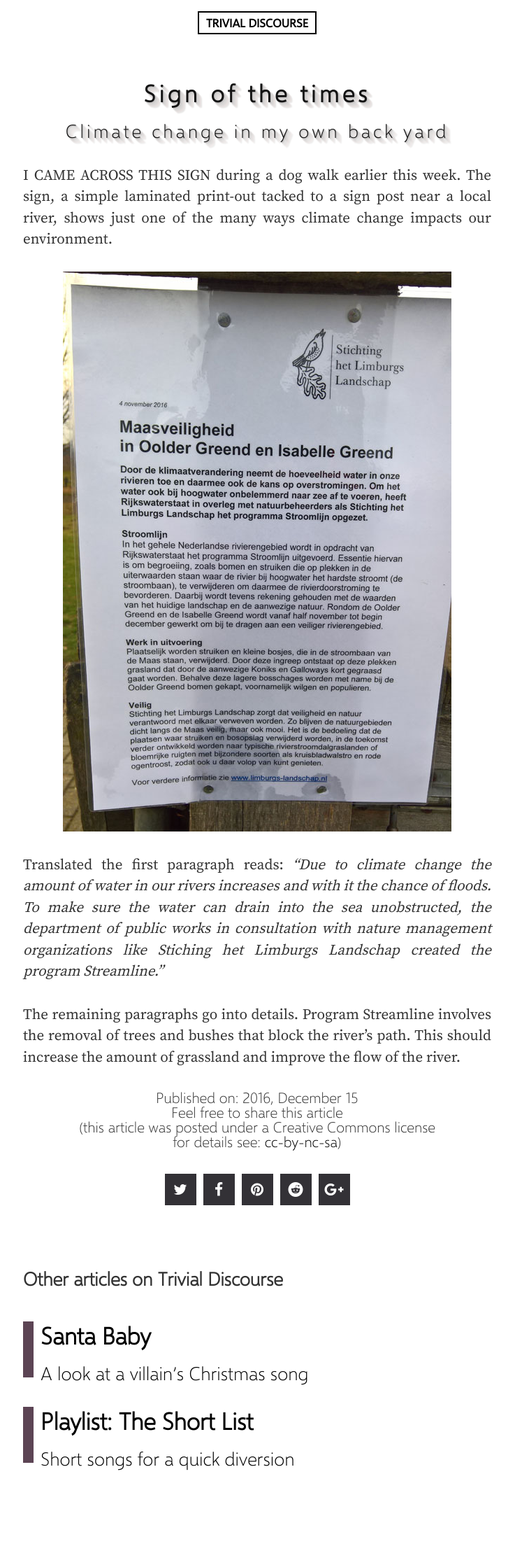
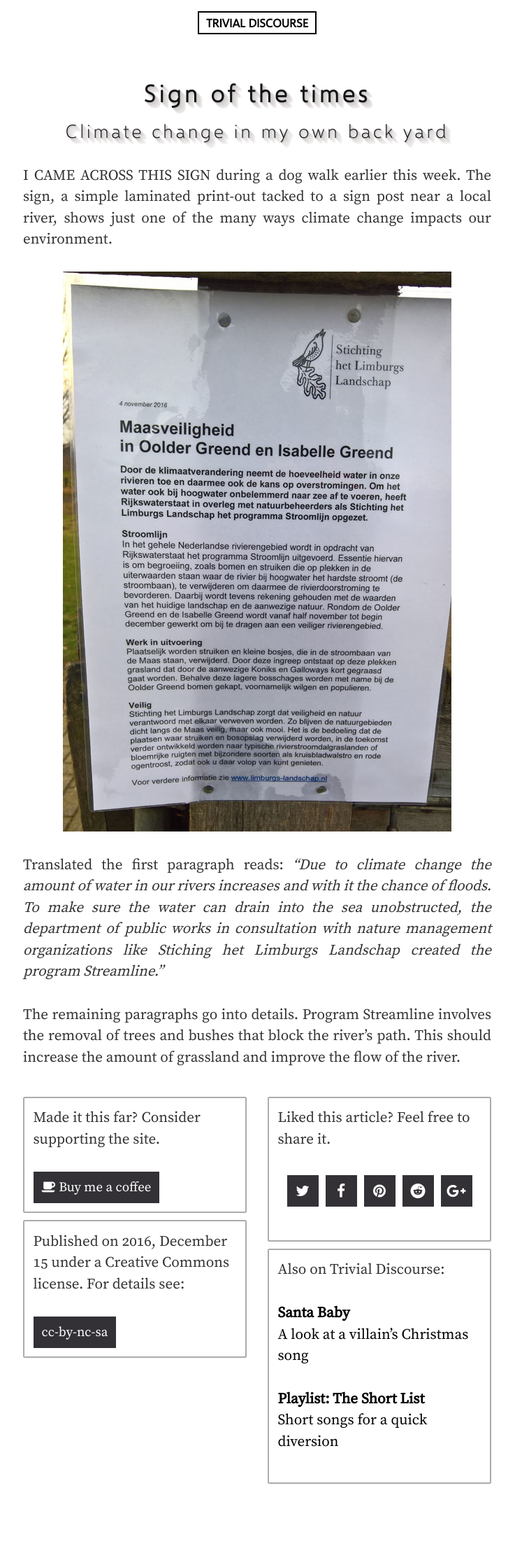
Before and after one commit to PieterHeijman/PieterHeijman.github.io, a Jekyll site: the page built from _posts/2016-12-15-sign-of-the-times.html, in a window 1280 px wide. Shown: the whole page at 70% size, without its empty margins (272-1009 px from the left). Built offline with Jekyll 4.4.1, drawn with Linux system fonts in a browser that asks for light colours.

Commit message:
[TASK] Updated the footer

```diff
--- a/_layouts/post.html
+++ b/_layouts/post.html
@@ -12,11 +12,31 @@ layout: default
         <h2 class="title">{{ page.subtitle }}</h2>
         {{ content }}
         </article>
-                <p class="title">
-                    Published on: {{ page.readableDate }}<br>
-                    Feel free to share this article<br>
-                    (this article was posted under a Creative Commons license<br>for details see: <a rel="license" href="https://creativecommons.org/licenses/by-nc-sa/4.0/" target="_blank">cc-by-nc-sa</a>)
+
+        <div class="row">
+          <div class="col-md-6">
+            <div class="card">
+              <div class="card-body">
+                <p class="card-text">
+                  Made it this far? Consider supporting the site.
                 </p>
+                <a href="https://ko-fi.com/M4M07KBW" target="_blank" class="btn btn-primary"><i aria-hidden="true" class="fa fa-coffee"></i>&nbsp;Buy me a coffee</a>
+              </div>
+            </div>
+            <div class="card">
+              <div class="card-body">
+                <p class="card-text">
+                    Published on {{ page.readableDate }} under a Creative Commons license. For details see:
+                </p>
+                <a rel="license" class="btn btn-primary" href="https://creativecommons.org/licenses/by-nc-sa/4.0/" target="_blank">cc-by-nc-sa</a>
+              </div>
+            </div>
+          </div>
+          <div class="col-md-6">
+            <div class="card">
+              <div class="card-body">
+                <p class="card-text">
+                  Liked this article? Feel free to share it.
                   <div class="sharing">
                     <a href="http://www.twitter.com/share" title="Tweet to your friends about this article" target="_blank"><i class="fa fa-twitter" aria-hidden="true"></i></a>
                     <a href="https://www.facebook.com/sharer/sharer.php" title="Tell all your friends on Facebook about this article" target="_blank"><i class="fa fa-facebook" aria-hidden="true"></i></a>
@@ -24,13 +44,40 @@ layout: default
                     <a href="http://www.reddit.com/submit?url=www.trivialdiscourse.com{{ page.url }}" title="Discuss this article on Reddit" target="_blank"><i class="fa fa-reddit" aria-hidden="true"></i></a>
                     <a href="https://plus.google.com/share?url=www.trivialdiscourse.com{{ page.url }}" title="Tell all your Google Plus circles about this article" target="_blank"><i class="fa fa-google-plus" aria-hidden="true"></i></a>
                   </div>
-
+                </p>
+              </div>
+            </div>
+            <div class="card">
+              <div class="card-body">
+                <p class="card-text">
+                  Also on Trivial Discourse:<br>
+                </p>
+                <p class="card-text">
+                  {% if page.previous.title %}
+                    <a rel="prev" href="{{ page.previous.url }}">
+                      <strong>{{ page.previous.title }}</strong><br>
+                      {{ page.previous.subtitle }}
+                    </a>
+                  {% endif %}
+                </p>
+                <p class="card-text">
+                  {% if page.next.title %}
+                    <a rel="prev" href="{{ page.next.url }}">
+                      <strong>{{ page.next.title }}</strong><br>
+                      {{ page.next.subtitle }}
+                    </a>
+                  {% endif %}
+                </p>
+              </div>
+            </div>
+          </div>
+        </div>
       </div>
     </div>
 
     <div class="space"></div>
     <div class="row">
-            <div  class="col-md-12">
+      <div class="col-md-12">
         {% if page.image_creditlink %}
         <div class="photocredits"><a href="{{ page.image_creditlink }}" target="_blank">{{ page.image_credits }}</a></div>
         {% endif %}
@@ -57,41 +104,6 @@ layout: default
         {% endif%}
       </div>
     </div>
-        <div class="row">
-            <div class="col-md-12">
-                <h3>Other articles on Trivial Discourse</h3>
-            </div>
-        </div>
-        <div class="row">
-            <div class="col-md-12">
-            {% if page.previous.title %}
-                <p>
-                    <div class="cat {{ page.previous.category }}"></div>
-                    <a rel="prev" href="{{ page.previous.url }}">
-                    <h1 class="title menu-item">{{ page.previous.title }}</h1>
-                    {% if page.previous.subtitle %}
-                    <h2 class="title">{{ page.previous.subtitle }}</h2>
-                    {% else %}
-                    <p>&nbsp;</p>
-                    {% endif %}
-                    </a>
-                </p>
-            {% endif %}
-            {% if page.next.title %}
-                <p>
-                    <div class="cat {{ page.next.category }}"></div>
-                    <a rel="next" href="{{ page.next.url }}">
-                    <h1 class="title menu-item">{{ page.next.title }}</h1>
-                    {% if page.next.subtitle %}
-                    <h2 class="title">{{ page.next.subtitle }}</h2>
-                    {% else %}
-                    <p>&nbsp;</p>
-                    {% endif %}
-                    </a>
-                </p>
-            {% endif %}
-            </div>
-        </div>
     <div class="extra-space"></div>
   </div>
 </div>
--- a/_sass/_base.scss
+++ b/_sass/_base.scss
@@ -129,6 +129,10 @@ p.title {
    margin-top: 0px;
    font-size: $font-normal;
    line-height: 1em;
+   text-align: center;
+}
+
+.support {
   text-align: center;
 }
 
@@ -480,3 +484,46 @@ article p.title a, article p.title a {
   color: #5c4454;
   text-decoration: none;
 }
+
+.btn {
+  background-color: #333136;
+  height: 45px;
+  line-height: 30px;
+  font-size: 0.9em;
+  border: 0px;
+  border-radius: 0px;
+}
+
+.btn:hover {
+  background-color: #7ea228;
+}
+
+.card {
+	position: relative;
+	display: -webkit-box;
+	display: -ms-flexbox;
+	display: flex;
+	-webkit-box-orient: vertical;
+	-webkit-box-direction: normal;
+	-ms-flex-direction: column;
+	flex-direction: column;
+	min-width: 0;
+	word-wrap: break-word;
+	background-color: #fff;
+	background-clip: border-box;
+	border: 2px solid rgba(0,0,0,.325);
+  border-radius: .25rem;
+  margin-top: 10px;
+}
+
+.card-body {
+	-webkit-box-flex: 1;
+	-ms-flex: 1 1 auto;
+	flex: 1 1 auto;
+  padding: 1.25rem;
+  text-align: left;
+}
+
+.card-title {
+	margin-bottom: .75rem;
+}
```
Also changed, not shown: 1 other file. Lines whose indentation alone changed are shown as unchanged.
